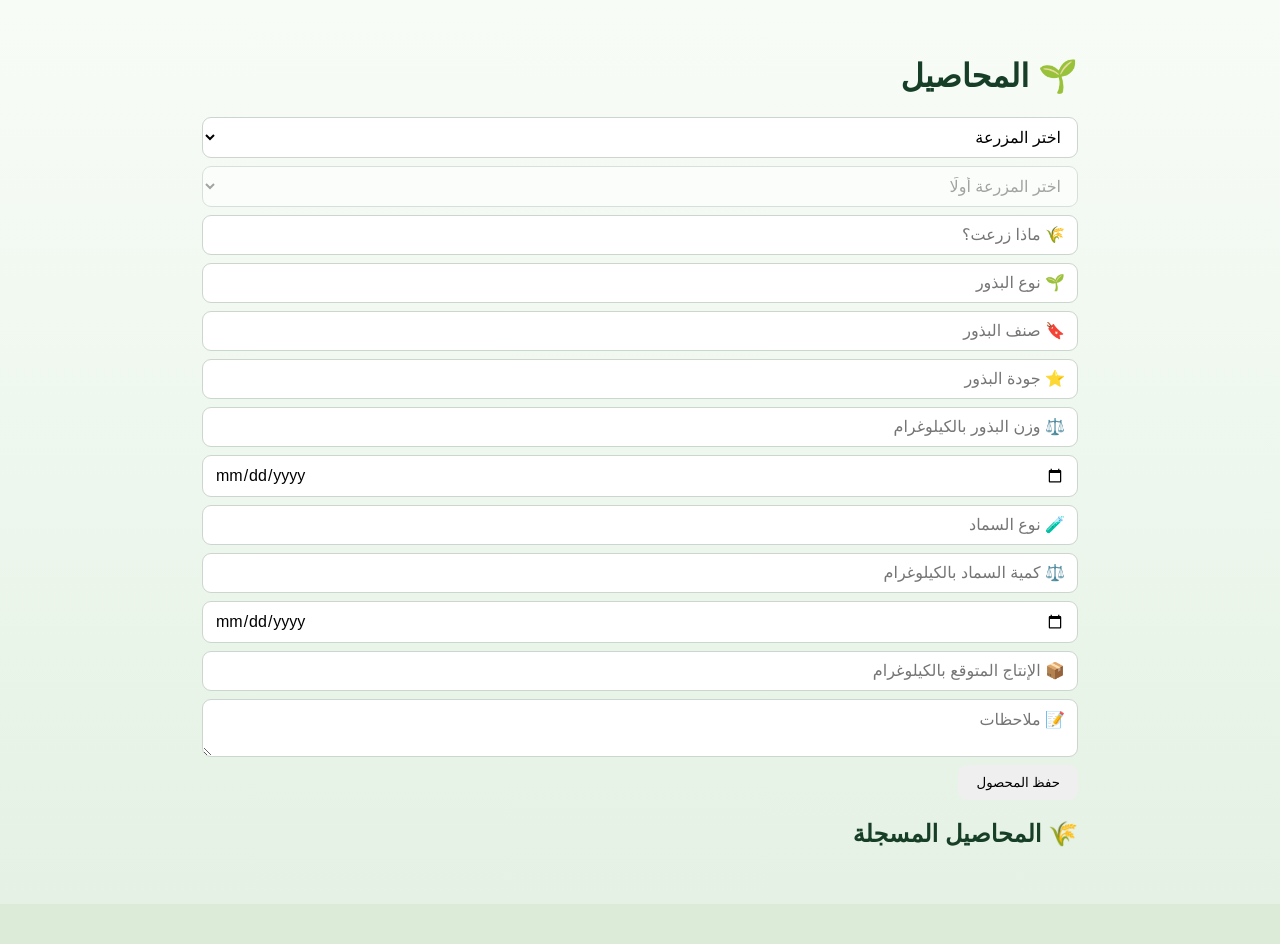
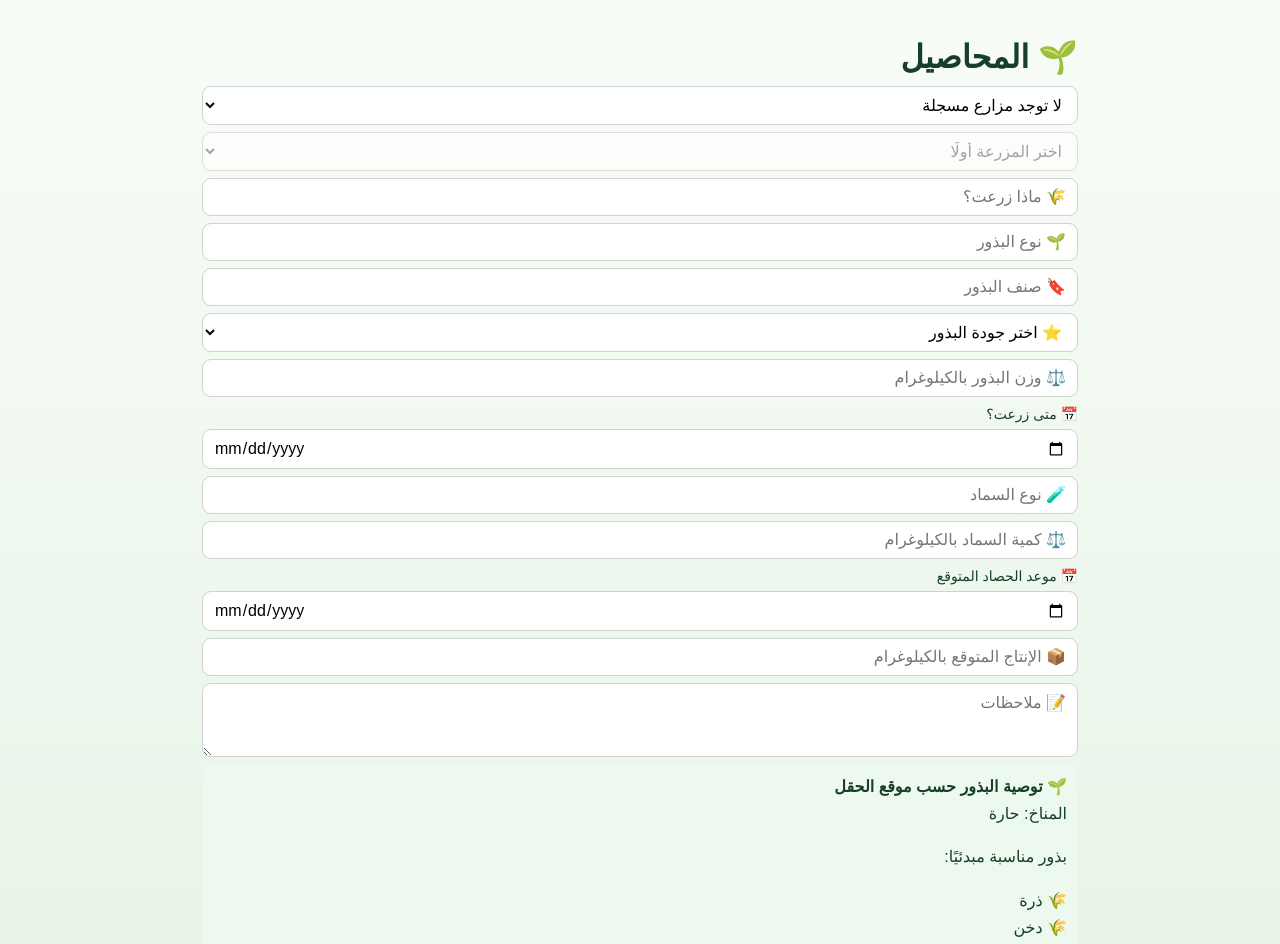
Before and after one commit to hasan776643tt-ops/LAVENDER, a React (Vite) app: page /crops in a window 1280 px wide. Shown: the top 944 px of the page. Before the commit the page ends 904 px from the top, so only its background shows below. Built offline with nearby package versions, Linux system fonts and the light colour scheme.

Commit message:
Update Crops.jsx

```diff
--- a/src/pages/Crops.jsx
+++ b/src/pages/Crops.jsx
@@ -1,12 +1,19 @@
+// src/pages/Crops.jsx
+
 import {
   useEffect,
   useMemo,
   useState,
 } from "react";
 
-import useFarms from "../hooks/useFarms.js";
-import useFields from "../hooks/useFields.js";
-import useCrops from "../hooks/useCrops.js";
+import useFarms
+  from "../hooks/useFarms.js";
+
+import useFields
+  from "../hooks/useFields.js";
+
+import useCrops
+  from "../hooks/useCrops.js";
 
 const EMPTY = {
   farmId: "",
@@ -24,138 +31,282 @@ const EMPTY = {
   notes: "",
 };
 
-function climate(latitude) {
+function idOf(item) {
+  return (
+    item?.id ??
+    item?._id ??
+    item?.farmId ??
+    item?.fieldId ??
+    ""
+  );
+}
+
+function nameOf(item) {
+  return (
+    item?.name ??
+    item?.farmName ??
+    item?.fieldName ??
+    item?.title ??
+    ""
+  );
+}
+
+function getCoordinates(field) {
+  const latitude =
+    field?.latitude ??
+    field?.lat ??
+    field?.location?.latitude ??
+    field?.location?.lat ??
+    field?.center?.latitude ??
+    field?.center?.lat ??
+    null;
+
+  const longitude =
+    field?.longitude ??
+    field?.lng ??
+    field?.location?.longitude ??
+    field?.location?.lng ??
+    field?.center?.longitude ??
+    field?.center?.lng ??
+    null;
+
+  if (
+    latitude !== null &&
+    longitude !== null
+  ) {
+    return {
+      latitude: Number(latitude),
+      longitude: Number(longitude),
+    };
+  }
+
+  const coordinates =
+    field?.location?.coordinates ??
+    field?.geometry?.coordinates ??
+    field?.coordinates;
+
+  if (
+    Array.isArray(coordinates) &&
+    coordinates.length >= 2 &&
+    !Array.isArray(coordinates[0])
+  ) {
+    return {
+      longitude: Number(coordinates[0]),
+      latitude: Number(coordinates[1]),
+    };
+  }
+
+  return {
+    latitude: null,
+    longitude: null,
+  };
+}
+
+function climateOf(latitude) {
   const n = Math.abs(Number(latitude));
 
-  if (!Number.isFinite(n)) return null;
+  if (!Number.isFinite(n)) {
+    return null;
+  }
+
   if (n >= 50) return "باردة";
   if (n >= 25) return "معتدلة";
+
   return "حارة";
 }
 
-function seeds(latitude) {
-  const c = climate(latitude);
+function recommendedSeeds(latitude) {
+  const climate =
+    climateOf(latitude);
 
-  if (c === "باردة") {
-    return ["قمح شتوي", "شعير", "شوفان"];
+  if (climate === "باردة") {
+    return [
+      "قمح شتوي",
+      "شعير",
+      "شوفان",
+    ];
   }
 
-  if (c === "معتدلة") {
-    return ["قمح", "شعير", "ذرة", "عباد الشمس"];
+  if (climate === "معتدلة") {
+    return [
+      "قمح",
+      "شعير",
+      "ذرة",
+      "عباد الشمس",
+    ];
   }
 
-  if (c === "حارة") {
-    return ["ذرة", "دخن", "سورغم", "سمسم"];
+  if (climate === "حارة") {
+    return [
+      "ذرة",
+      "دخن",
+      "سورغم",
+      "سمسم",
+    ];
   }
 
   return [];
+}
+
+function plantAge(date) {
+  if (!date) return null;
+
+  const start =
+    new Date(`${date}T00:00:00`);
+
+  if (Number.isNaN(start.getTime())) {
+    return null;
+  }
+
+  const now = new Date();
+
+  const days = Math.max(
+    0,
+    Math.floor(
+      (now - start) /
+        (1000 * 60 * 60 * 24)
+    )
+  );
+
+  const months =
+    Math.floor(days / 30);
+
+  const remainingDays =
+    days % 30;
+
+  return {
+    days,
+    months,
+    remainingDays,
+  };
 }
 
 export default function Crops() {
   const {
     farms = [],
     loading: farmsLoading,
+    error: farmsError,
   } = useFarms();
 
   const {
+    fields = [],
+    loading: fieldsLoading,
+    error: fieldsError,
     loadFields,
   } = useFields();
 
   const {
     crops = [],
-    loading,
-    error,
-    loadCrops,
+    loading: cropsLoading,
+    error: cropsError,
     addCrop,
     deleteCrop,
   } = useCrops();
 
-  const [fields, setFields] = useState([]);
-  const [form, setForm] = useState(EMPTY);
-  const [message, setMessage] = useState("");
+  const [form, setForm] =
+    useState(EMPTY);
+
+  const [message, setMessage] =
+    useState("");
+
+  const [saving, setSaving] =
+    useState(false);
 
   useEffect(() => {
-    Promise.all([
-      loadFields(),
-      loadCrops(),
-    ]).then(([fieldData]) => {
-      setFields(
-        Array.isArray(fieldData)
-          ? fieldData
-          : []
-      );
-    });
-  }, [loadFields, loadCrops]);
+    loadFields().catch(() => {});
+  }, [loadFields]);
 
-  const farmIdFromUrl = useMemo(() => {
-    const params = new URLSearchParams(
+  const farmIdFromUrl =
+    useMemo(() => {
+      const params =
+        new URLSearchParams(
           window.location.search
         );
 
-    return params.get("farmId") || "";
+      return (
+        params.get("farmId") || ""
+      );
     }, []);
 
   useEffect(() => {
-    if (
-      farmIdFromUrl &&
+    if (!farmIdFromUrl) return;
+
+    const exists =
       farms.some(
         farm =>
-          String(farm.id) ===
+          String(idOf(farm)) ===
           String(farmIdFromUrl)
-      )
-    ) {
+      );
+
+    if (exists) {
       setForm(current => ({
         ...current,
         farmId: farmIdFromUrl,
+        fieldId: "",
       }));
     }
   }, [farmIdFromUrl, farms]);
 
-  const farmFields = useMemo(() => {
-    if (!form.farmId) return [];
+  const farmFields =
+    useMemo(() => {
+      if (!form.farmId) {
+        return [];
+      }
 
       return fields.filter(field => {
-      const id =
+        const fieldFarmId =
           field?.farmId ??
           field?.farm_id ??
-        field?.farm?.id;
+          field?.farm?.id ??
+          field?.farm?._id ??
+          "";
 
         return (
-        String(id) ===
+          String(fieldFarmId) ===
           String(form.farmId)
         );
       });
     }, [fields, form.farmId]);
 
-  const selectedField = useMemo(
-    () =>
-      farmFields.find(field => {
-        const id =
-          field?.id ??
-          field?._id ??
-          field?.fieldId;
-
+  const selectedField =
+    useMemo(() => {
+      return farmFields.find(field => {
         return (
-          String(id) ===
+          String(idOf(field)) ===
           String(form.fieldId)
         );
-      }),
-    [farmFields, form.fieldId]
+      });
+    }, [farmFields, form.fieldId]);
+
+  const coordinates =
+    useMemo(
+      () =>
+        getCoordinates(
+          selectedField
+        ),
+      [selectedField]
     );
 
-  const latitude =
-    selectedField?.latitude ??
-    selectedField?.lat ??
-    selectedField?.location?.latitude ??
-    selectedField?.location?.lat;
-
-  const recommendedSeeds = useMemo(
-    () => seeds(latitude),
-    [latitude]
+  const climate =
+    climateOf(
+      coordinates.latitude
     );
 
-  const change = e => {
-    const { name, value } = e.target;
+  const seeds =
+    recommendedSeeds(
+      coordinates.latitude
+    );
+
+  const age =
+    plantAge(
+      form.plantingDate
+    );
+
+  const change = event => {
+    const {
+      name,
+      value,
+    } = event.target;
 
     setMessage("");
 
@@ -163,76 +314,123 @@ export default function Crops() {
       ...current,
       [name]: value,
       ...(name === "farmId"
-        ? { fieldId: "" }
+        ? {
+            fieldId: "",
+          }
         : {}),
     }));
   };
 
-  const save = async e => {
-    e.preventDefault();
+  const save = async event => {
+    event.preventDefault();
+
     setMessage("");
 
     if (!form.farmId) {
-      setMessage("يرجى اختيار المزرعة.");
+      setMessage(
+        "يرجى اختيار المزرعة."
+      );
       return;
     }
 
     if (!form.fieldId) {
-      setMessage("يرجى اختيار الحقل.");
+      setMessage(
+        "يرجى اختيار الحقل."
+      );
       return;
     }
 
     if (!form.name.trim()) {
-      setMessage("يرجى كتابة اسم المحصول.");
+      setMessage(
+        "يرجى كتابة ماذا زرعت."
+      );
       return;
     }
 
+    setSaving(true);
+
+    try {
       await addCrop({
         ...form,
-      seedQuantity: Number(form.seedQuantity || 0),
-      fertilizerQuantity: Number(
+
+        farmId:
+          form.farmId,
+
+        fieldId:
+          form.fieldId,
+
+        latitude:
+          coordinates.latitude,
+
+        longitude:
+          coordinates.longitude,
+
+        locationName:
+          nameOf(selectedField),
+
+        climate:
+          climate || null,
+
+        seedQuantity:
+          Number(
+            form.seedQuantity || 0
+          ),
+
+        fertilizerQuantity:
+          Number(
             form.fertilizerQuantity || 0
           ),
-      expectedProduction: Number(
+
+        expectedProduction:
+          Number(
             form.expectedProduction || 0
           ),
-      latitude: latitude ?? null,
-      longitude:
-        selectedField?.longitude ??
-        selectedField?.lng ??
-        selectedField?.location?.longitude ??
-        selectedField?.location?.lng ??
-        null,
       });
 
+      setMessage(
+        "تم حفظ المحصول بنجاح."
+      );
+
       setForm(EMPTY);
+    } catch (err) {
+      setMessage(
+        err?.message ||
+          "تعذر حفظ المحصول."
+      );
+    } finally {
+      setSaving(false);
+    }
   };
+
+  const pageError =
+    farmsError ||
+    fieldsError ||
+    cropsError;
 
   return (
     <main
       dir="rtl"
-      style={{
-        maxWidth: 900,
-        margin: "auto",
-        padding: 12,
-      }}
+      style={pageStyle}
     >
-      <h1>🌱 المحاصيل</h1>
+      <h1 style={titleStyle}>
+        🌱 المحاصيل
+      </h1>
 
-      {(message || error) && (
+      {(message || pageError) && (
         <div
-          style={{
-            padding: 10,
-            marginBottom: 10,
-            background: "#fff3cd",
-            borderRadius: 8,
-          }}
+          style={messageStyle}
         >
-          ⚠️ {message || error?.message}
+          ⚠️{" "}
+          {message ||
+            pageError?.message ||
+            "حدث خطأ."}
         </div>
       )}
 
-      <form onSubmit={save}>
+      <form
+        onSubmit={save}
+        style={formStyle}
+      >
         <select
           name="farmId"
           value={form.farmId}
@@ -243,43 +441,104 @@ export default function Crops() {
           <option value="">
             {farmsLoading
               ? "جاري تحميل المزارع..."
-              : "اختر المزرعة"}
+              : farms.length
+                ? "اختر المزرعة"
+                : "لا توجد مزارع مسجلة"}
           </option>
 
-          {farms.map(farm => (
+          {farms.map(farm => {
+            const id =
+              idOf(farm);
+
+            const name =
+              nameOf(farm);
+
+            if (!id || !name) {
+              return null;
+            }
+
+            return (
               <option
-              key={farm.id}
-              value={farm.id}
+                key={String(id)}
+                value={String(id)}
               >
-              {farm.name ??
-                farm.farmName ??
-                farm.title}
+                {name}
               </option>
-          ))}
+            );
+          })}
         </select>
 
         <select
           name="fieldId"
           value={form.fieldId}
           onChange={change}
-          disabled={!form.farmId}
+          disabled={
+            !form.farmId ||
+            fieldsLoading
+          }
           style={inputStyle}
         >
           <option value="">
-            {form.farmId
+            {!form.farmId
+              ? "اختر المزرعة أولًا"
+              : fieldsLoading
+                ? "جاري تحميل الحقول..."
+                : farmFields.length
                   ? "اختر الحقل"
-              : "اختر المزرعة أولًا"}
+                  : "لا توجد حقول لهذه المزرعة"}
           </option>
 
-          {farmFields.map(field => (
+          {farmFields.map(field => {
+            const id =
+              idOf(field);
+
+            const name =
+              nameOf(field) ||
+              `حقل ${String(id).slice(0, 6)}`;
+
+            return (
               <option
-              key={field.id}
-              value={field.id}
+                key={String(id)}
+                value={String(id)}
               >
-              {field.name}
+                {name}
               </option>
-          ))}
+            );
+          })}
         </select>
+
+        {selectedField && (
+          <section
+            style={locationStyle}
+          >
+            <strong>
+              📍 دليل موقع الحقل
+            </strong>
+
+            <div>
+              الحقل:{" "}
+              {nameOf(selectedField)}
+            </div>
+
+            <div>
+              خط العرض:{" "}
+              {coordinates.latitude ??
+                "غير مسجل"}
+            </div>
+
+            <div>
+              خط الطول:{" "}
+              {coordinates.longitude ??
+                "غير مسجل"}
+            </div>
+
+            {climate && (
+              <div>
+                🌤️ المناخ: {climate}
+              </div>
+            )}
+          </section>
+        )}
 
         <input
           name="name"
@@ -305,22 +564,39 @@ export default function Crops() {
           style={inputStyle}
         />
 
-        <input
+        <select
           name="seedQuality"
           value={form.seedQuality}
           onChange={change}
-          placeholder="⭐ جودة البذور"
           style={inputStyle}
-        />
+        >
+          <option value="">
+            ⭐ اختر جودة البذور
+          </option>
+          <option value="ممتازة">
+            ممتازة
+          </option>
+          <option value="جيدة">
+            جيدة
+          </option>
+          <option value="متوسطة">
+            متوسطة
+          </option>
+        </select>
 
         <input
           name="seedQuantity"
           type="number"
+          min="0"
           value={form.seedQuantity}
           onChange={change}
           placeholder="⚖️ وزن البذور بالكيلوغرام"
           style={inputStyle}
         />
+
+        <label style={labelStyle}>
+          📅 متى زرعت؟
+        </label>
 
         <input
           name="plantingDate"
@@ -329,6 +605,18 @@ export default function Crops() {
           onChange={change}
           style={inputStyle}
         />
+
+        {age && (
+          <div
+            style={ageStyle}
+          >
+            🌿 عمر النبات الآن:{" "}
+            {age.months} شهر و{" "}
+            {age.remainingDays} يوم
+            {" "}
+            ({age.days} يوم)
+          </div>
+        )}
 
         <input
           name="fertilizerType"
@@ -341,11 +629,16 @@ export default function Crops() {
         <input
           name="fertilizerQuantity"
           type="number"
+          min="0"
           value={form.fertilizerQuantity}
           onChange={change}
           placeholder="⚖️ كمية السماد بالكيلوغرام"
           style={inputStyle}
         />
+
+        <label style={labelStyle}>
+          📅 موعد الحصاد المتوقع
+        </label>
 
         <input
           name="harvestDate"
@@ -358,6 +651,7 @@ export default function Crops() {
         <input
           name="expectedProduction"
           type="number"
+          min="0"
           value={form.expectedProduction}
           onChange={change}
           placeholder="📦 الإنتاج المتوقع بالكيلوغرام"
@@ -369,28 +663,27 @@ export default function Crops() {
           value={form.notes}
           onChange={change}
           placeholder="📝 ملاحظات"
+          rows={3}
           style={inputStyle}
         />
 
-        {recommendedSeeds.length > 0 && (
+        {seeds.length > 0 && (
           <section
-            style={{
-              margin: "10px 0",
-              padding: 12,
-              borderRadius: 10,
-              background: "#eef8ef",
-            }}
+            style={recommendationStyle}
           >
             <strong>
-              🌱 توصية حسب مناخ موقع الحقل
+              🌱 توصية البذور حسب موقع الحقل
             </strong>
 
+            <div>
+              المناخ: {climate}
+            </div>
+
             <p>
-              المنطقة مناخيًا:{" "}
-              {climate(latitude)}
+              بذور مناسبة مبدئيًا:
             </p>
 
-            {recommendedSeeds.map(seed => (
+            {seeds.map(seed => (
               <div key={seed}>
                 🌾 {seed}
               </div>
@@ -398,66 +691,215 @@ export default function Crops() {
           </section>
         )}
 
+        {selectedField &&
+          coordinates.latitude === null && (
+            <div
+              style={warningStyle}
+            >
+              ⚠️ هذا الحقل لا يحتوي حاليًا
+              على إحداثيات جغرافية محفوظة،
+              لذلك لا يمكن إعطاء توصية
+              مناخية دقيقة.
+            </div>
+          )}
+
         <button
           type="submit"
-          disabled={loading}
+          disabled={
+            saving ||
+            cropsLoading ||
+            !farms.length ||
+            !form.farmId ||
+            !form.fieldId
+          }
           style={buttonStyle}
         >
-          {loading
+          {saving
             ? "جاري الحفظ..."
             : "حفظ المحصول"}
         </button>
       </form>
 
-      <h2>🌾 المحاصيل المسجلة</h2>
+      <h2 style={sectionTitle}>
+        🌾 المحاصيل المسجلة
+      </h2>
 
-      {crops.map(crop => (
+      {!crops.length && (
+        <div style={emptyStyle}>
+          لا توجد محاصيل مسجلة حتى الآن.
+        </div>
+      )}
+
+      {crops.map(crop => {
+        const cropAge =
+          plantAge(
+            crop?.plantingDate
+          );
+
+        return (
           <article
             key={crop.id}
-          style={{
-            padding: 10,
-            marginBottom: 8,
-            borderRadius: 10,
-            background: "#f5f5f5",
-          }}
+            style={cropCardStyle}
           >
             <strong>
               🌱 {crop.name}
             </strong>
 
             <div>
-            🌾 {crop.seedType || "--"}
+              🏡 المزرعة:{" "}
+              {crop.farmName || "--"}
             </div>
+
+            <div>
+              📍 الحقل:{" "}
+              {crop.locationName || "--"}
+            </div>
+
+            <div>
+              🌾 البذور:{" "}
+              {crop.seedType || "--"}
+            </div>
+
+            <div>
+              🔖 الصنف:{" "}
+              {crop.seedVariety || "--"}
+            </div>
+
+            {crop.plantingDate && (
+              <div>
+                📅 الزراعة:{" "}
+                {crop.plantingDate}
+              </div>
+            )}
+
+            {cropAge && (
+              <div>
+                🌿 العمر:{" "}
+                {cropAge.months} شهر و{" "}
+                {cropAge.remainingDays} يوم
+              </div>
+            )}
+
+            {crop.climate && (
+              <div>
+                🌤️ المناخ:{" "}
+                {crop.climate}
+              </div>
+            )}
 
             <button
               type="button"
               onClick={() =>
-              deleteCrop(crop.id)
+                deleteCrop(
+                  crop.id
+                )
               }
+              style={deleteStyle}
             >
               🗑️ حذف
             </button>
           </article>
-      ))}
+        );
+      })}
     </main>
   );
 }
 
+const pageStyle = {
+  maxWidth: 900,
+  margin: "0 auto",
+  padding: "10px 12px 24px",
+};
+
+const titleStyle = {
+  margin: "4px 0 10px",
+};
+
+const sectionTitle = {
+  margin: "16px 0 8px",
+};
+
+const formStyle = {
+  display: "flex",
+  flexDirection: "column",
+  gap: 7,
+};
+
 const inputStyle = {
-  display: "block",
   width: "100%",
   boxSizing: "border-box",
-  padding: "10px 12px",
-  marginBottom: 8,
+  padding: "9px 11px",
   border: "1px solid #ccd5ce",
   borderRadius: 9,
   fontSize: 16,
   background: "#fff",
 };
 
+const labelStyle = {
+  fontSize: 14,
+  marginTop: 2,
+};
+
+const messageStyle = {
+  padding: "8px 10px",
+  marginBottom: 8,
+  background: "#fff3cd",
+  borderRadius: 8,
+};
+
+const locationStyle = {
+  padding: "8px 10px",
+  borderRadius: 9,
+  background: "#eef7ef",
+  lineHeight: 1.7,
+};
+
+const recommendationStyle = {
+  padding: "9px 11px",
+  borderRadius: 9,
+  background: "#edf8ef",
+  lineHeight: 1.7,
+};
+
+const ageStyle = {
+  padding: "7px 10px",
+  borderRadius: 8,
+  background: "#f1f7f2",
+};
+
+const warningStyle = {
+  padding: "8px 10px",
+  borderRadius: 8,
+  background: "#fff3cd",
+};
+
 const buttonStyle = {
-  padding: "10px 18px",
+  width: "100%",
+  padding: "10px",
   border: 0,
   borderRadius: 9,
   cursor: "pointer",
+  fontSize: 16,
 };
+
+const emptyStyle = {
+  padding: 10,
+  borderRadius: 9,
+  background: "#f5f5f5",
+};
+
+const cropCardStyle = {
+  padding: 9,
+  marginBottom: 7,
+  borderRadius: 9,
+  background: "#f5f5f5",
+  lineHeight: 1.7,
+};
+
+const deleteStyle = {
+  marginTop: 5,
+  padding: "6px 10px",
+  border: 0,
+  borderRadius: 7,
+  cursor: "pointer",
+};
```
Lines whose indentation alone changed are shown as unchanged.
